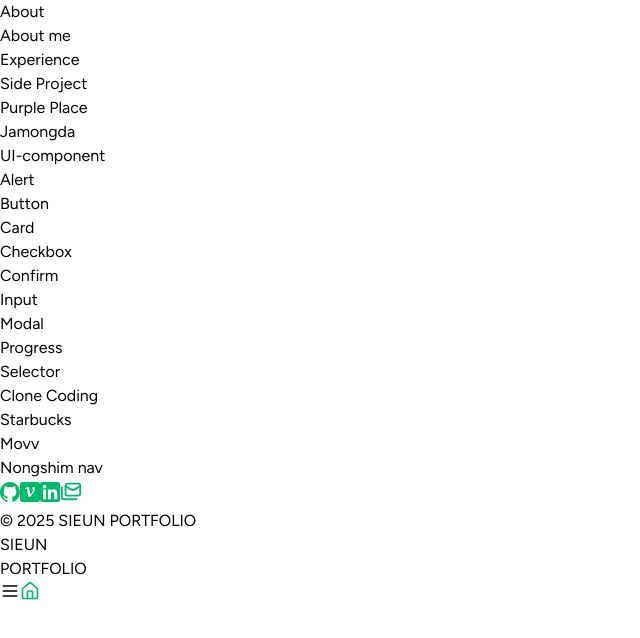
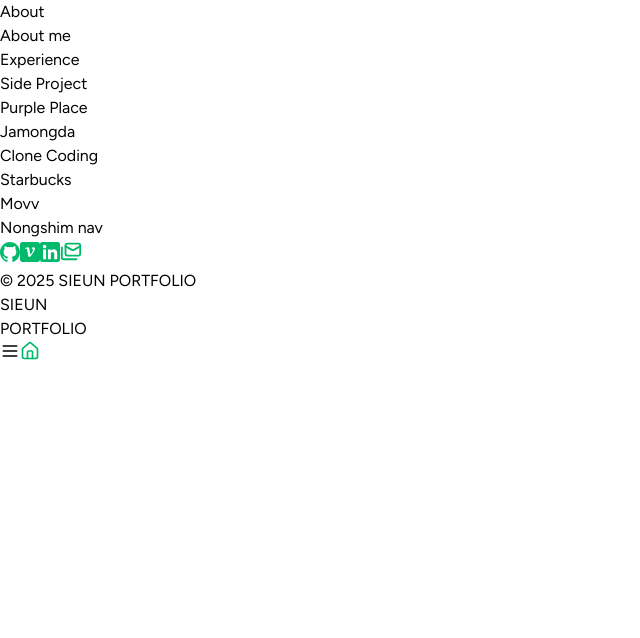
Before and after one commit to Sienna98/portfolio-sieun, a Next.js app: page / in a window 1280 px wide. Shown: the top 638 px of the page, without its empty margins (0-640 px from the left). Built offline with nearby package versions, Linux system fonts and the light colour scheme.

Commit message:
ui components 임시 제거

```diff
--- a/src/data/sideBarMenuList.ts
+++ b/src/data/sideBarMenuList.ts
@@ -21,20 +21,20 @@ export const menuList = [
       },
     ],
   },
-  {
-    category: "UI-component",
-    list: [
-      { title: "Alert", link: "/Alert", type: "router" },
-      { title: "Button", link: "/Button", type: "router" },
-      { title: "Card", link: "/Card", type: "router" },
-      { title: "Checkbox", link: "/Checkbox", type: "router" },
-      { title: "Confirm", link: "/Confirm", type: "router" },
-      { title: "Input", link: "/Input", type: "router" },
-      { title: "Modal", link: "/Modal", type: "router" },
-      { title: "Progress", link: "/Progress", type: "router" },
-      { title: "Selector", link: "/Selector", type: "router" },
-    ],
-  },
+  // {
+  //   category: "UI-component",
+  //   list: [
+  //     { title: "Alert", link: "/Alert", type: "router" },
+  //     { title: "Button", link: "/Button", type: "router" },
+  //     { title: "Card", link: "/Card", type: "router" },
+  //     { title: "Checkbox", link: "/Checkbox", type: "router" },
+  //     { title: "Confirm", link: "/Confirm", type: "router" },
+  //     { title: "Input", link: "/Input", type: "router" },
+  //     { title: "Modal", link: "/Modal", type: "router" },
+  //     { title: "Progress", link: "/Progress", type: "router" },
+  //     { title: "Selector", link: "/Selector", type: "router" },
+  //   ],
+  // },
   {
     category: "Clone Coding",
     list: [
```
